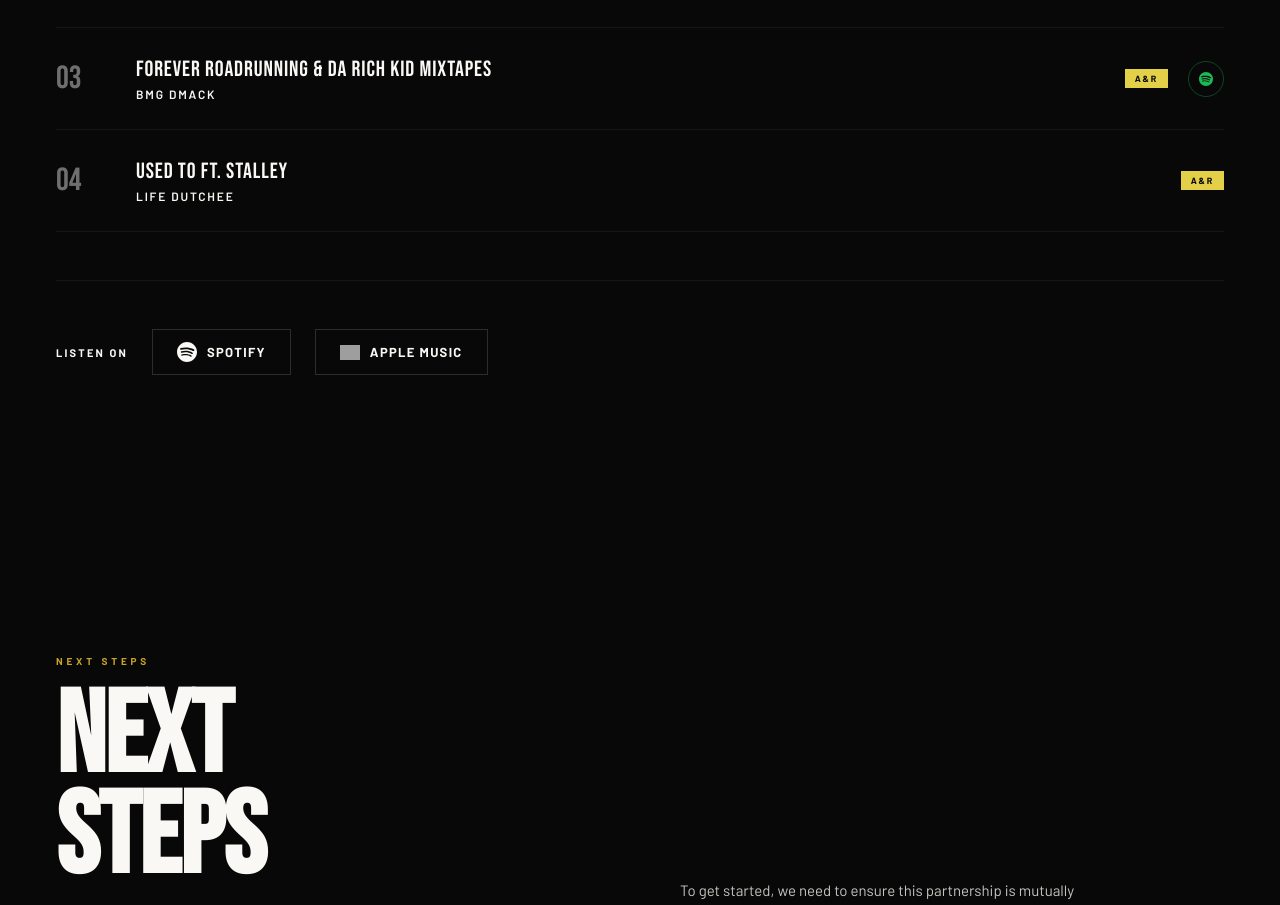
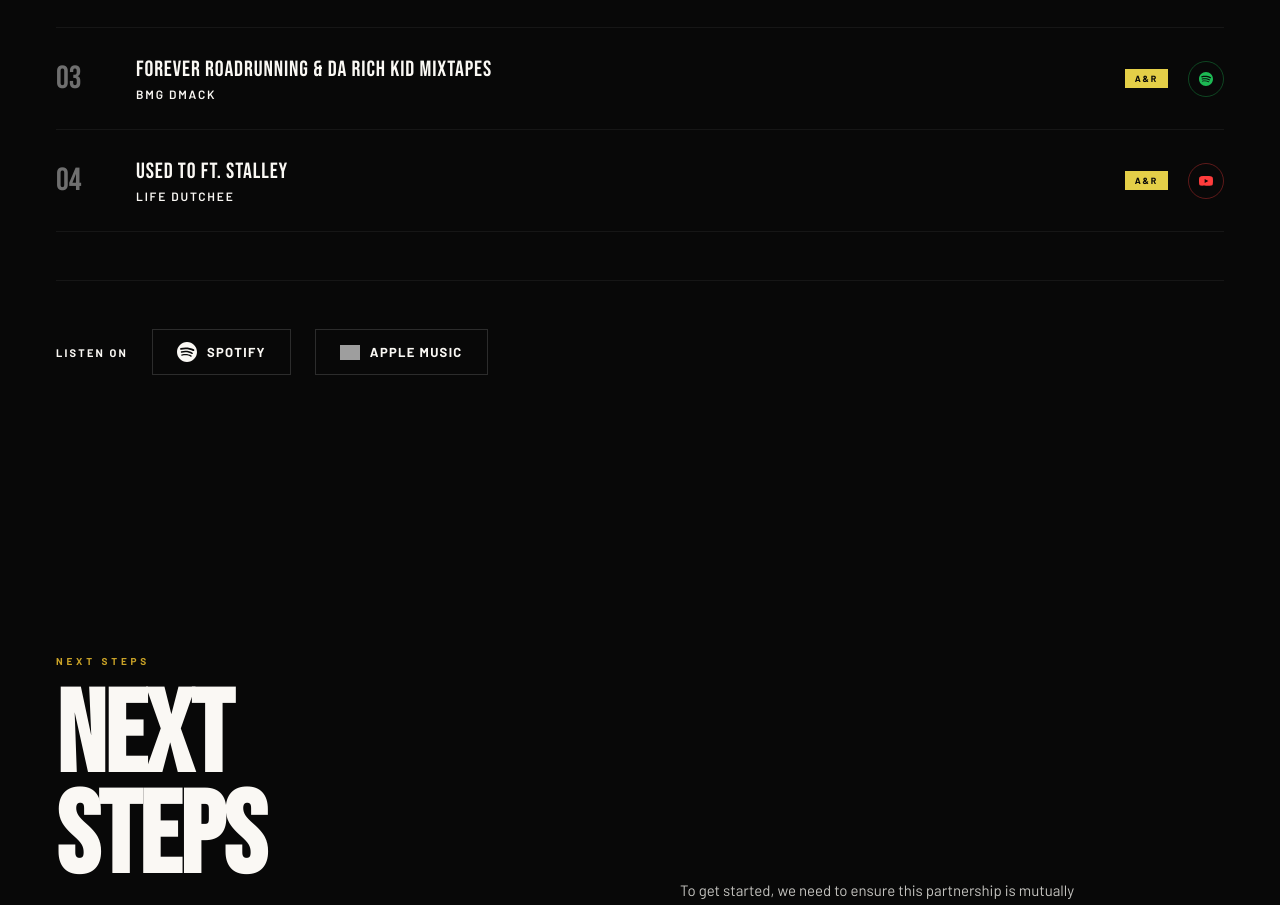
Before and after one commit to Charlesnoiuew/79uyihcoafdasf, a React (Vite) app: page / in a window 1280 px wide. Shown: the part 8021-8926 px from the top of the page. Built offline with nearby package versions, Linux system fonts and the light colour scheme; grey boxes are pictures that could not be loaded.

Commit message:
Link all four music tracks

```diff
--- a/src/components/ARSection.jsx
+++ b/src/components/ARSection.jsx
@@ -5,7 +5,7 @@ const tracks = [
   { title: 'DIE YOUNG ft. 347 Aidan', artist: 'Sleepy Hallow', streams: '500M Streams', tag: 'A&R', youtube: 'https://youtu.be/SPlOfpaY_qc?si=WPKaRBkm_hMCVlFP' },
   { title: 'RUN IT UP ft. A-Boogie & Sleepy Hallow', artist: 'Sheff G', streams: '90M Streams', tag: 'A&R', youtube: 'https://youtu.be/Fsg1-8OpYKY?si=vyUew4LSXKaH3NBS' },
   { title: 'FOREVER ROADRUNNING & DA RICH KID MIXTAPES', artist: 'BMG Dmack', streams: null, tag: 'A&R', spotify: 'https://open.spotify.com/album/1FmSjoWTWHPawGHn7d2M24?si=9431f029b86242d6' },
-  { title: 'USED TO ft. Stalley', artist: 'Life Dutchee', streams: null, tag: 'A&R', youtube: null },
+  { title: 'USED TO ft. Stalley', artist: 'Life Dutchee', streams: null, tag: 'A&R', youtube: 'https://youtu.be/4ZaZgZ9D4hI?si=WG44j6w-IVuoTiiN' },
 ]
 
 export default function ARSection() {
```
